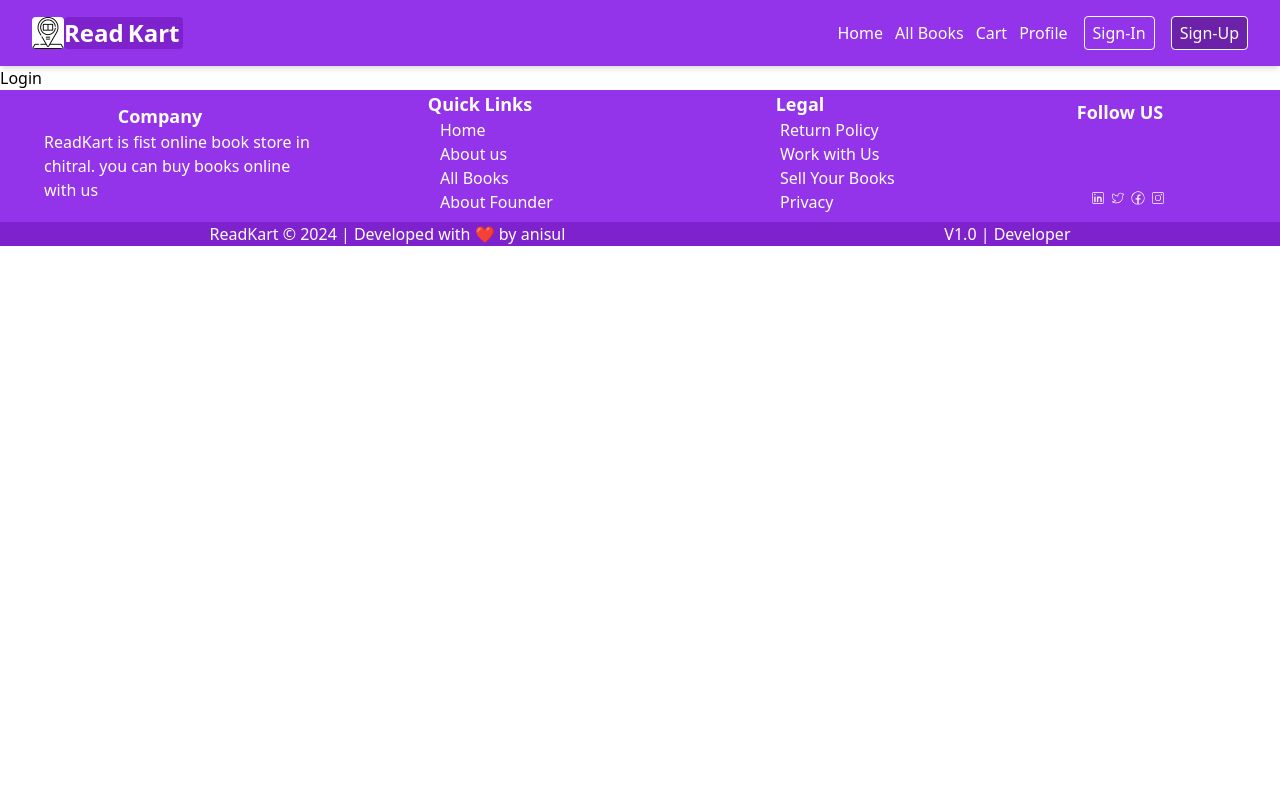
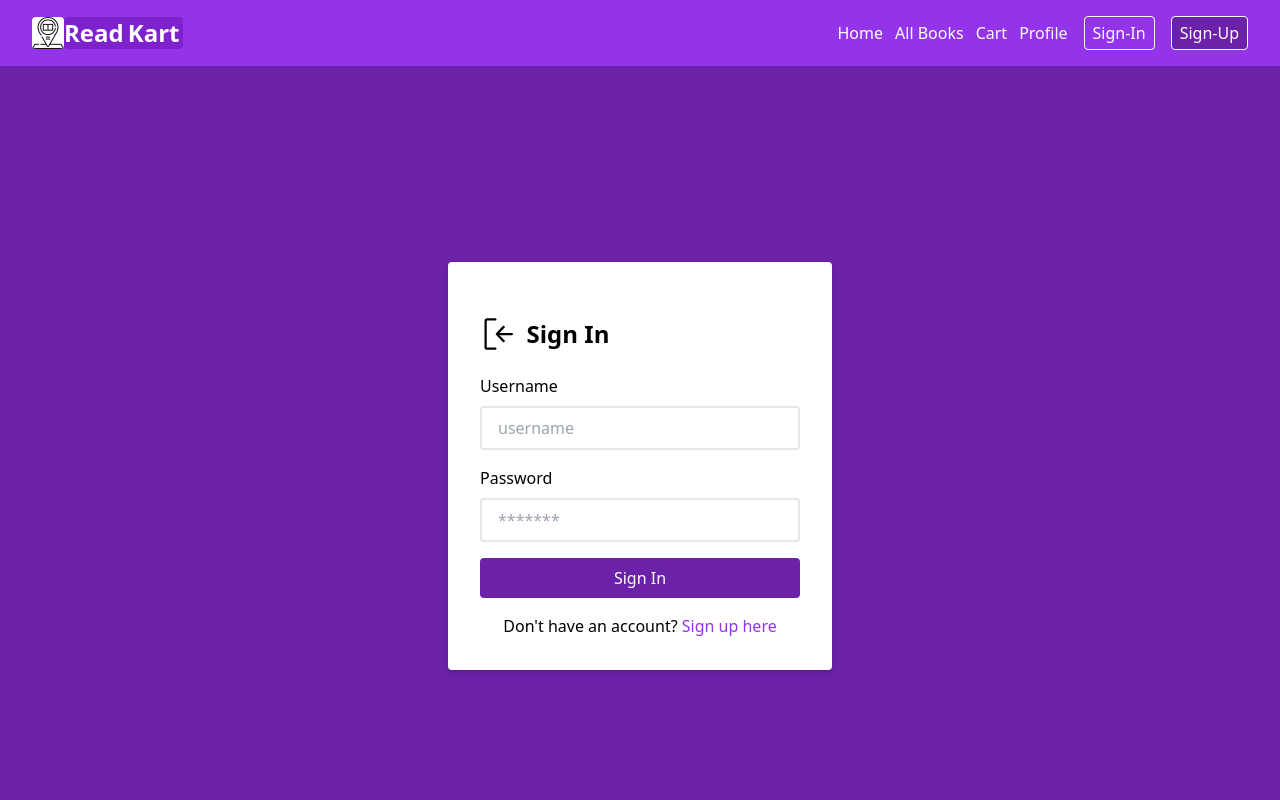
Before and after one commit to anisulislam10/ReadKart-eCommBookShop, a React (Vite) app in the folder frontend/: page /Sign-In in a window 1280 px wide. Shown: the top 800 px of the page. Built offline with nearby package versions, Linux system fonts and the light colour scheme.

Commit message:
added signin ui

```diff
--- a/frontend/src/pages/Login.jsx
+++ b/frontend/src/pages/Login.jsx
@@ -1,9 +1,68 @@
-import React from 'react'
+import React, { useState } from 'react';
+import { Link } from 'react-router-dom';
+import { GoSignIn } from "react-icons/go";
+
 
 function Login() {
+  const [formData, setFormData] = useState({
+    username: '',
+    password: ''
+  });
+
+  const handleChange = (e) => {
+    setFormData({ ...formData, [e.target.name]: e.target.value });
+  };
+
+  const handleSubmit = (e) => {
+    e.preventDefault();
+    console.log(formData); // Submit the form data
+  };
+
   return (
-    <div>Login</div>
-  )
+    <div className="min-h-screen flex items-center justify-center bg-purple-800">
+      <div className="bg-white p-8 rounded shadow-md w-96">
+       <div className='grid grid-flow-col items-center'>
+       <GoSignIn className=' w-9 h-9'/>
+       <h2 className="text-2xl font-bold mb-6 items-center mr-[180px] mt-6">Sign In</h2>
+       </div>
+
+        <form onSubmit={handleSubmit} className="space-y-4">
+          <div>
+            <label htmlFor="username" className="block mb-2">Username</label>
+            <input
+              type="text"
+              id="username"
+              name="username"
+              placeholder='username'
+              value={formData.username}
+              onChange={handleChange}
+              className="w-full px-4 py-2 border-2 rounded"
+              required
+            />
+          </div>
+          <div>
+            <label htmlFor="password" className="block mb-2">Password</label>
+            <input
+              type="password"
+              id="password"
+              name="password"
+              placeholder='*******'
+              value={formData.password}
+              onChange={handleChange}
+              className="w-full px-4 py-2 border-2 rounded"
+              required
+            />
+          </div>
+          <button type="submit" className="w-full bg-purple-800 text-white py-2 rounded mt-4 hover:bg-purple-900">
+            Sign In
+          </button>
+        </form>
+        <p className="mt-4 text-center">
+          Don't have an account? <Link to="/Sign-Up" className="text-purple-600">Sign up here</Link>
+        </p>
+      </div>
+    </div>
+  );
 }
 
-export default Login
+export default Login;
```
